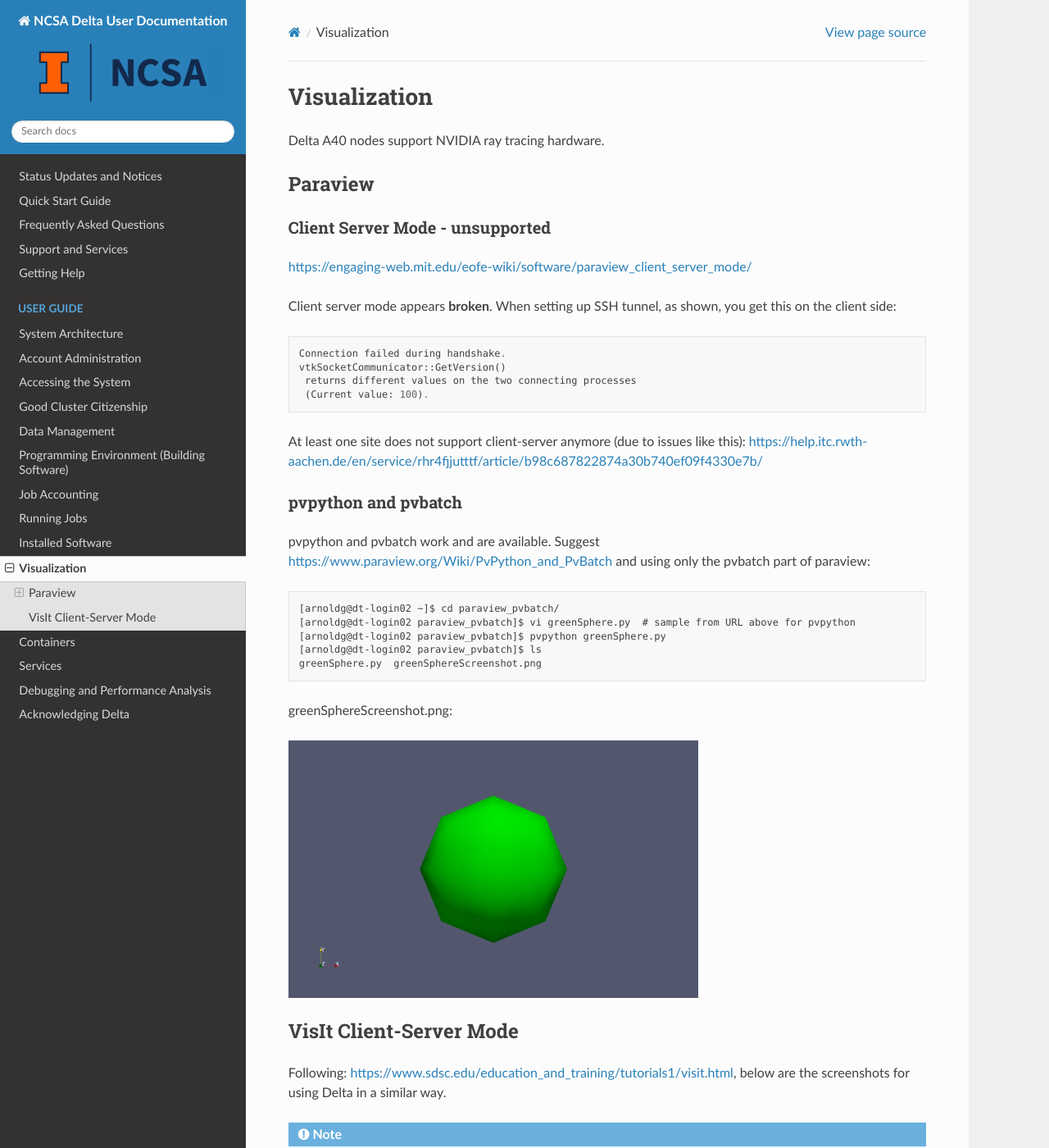
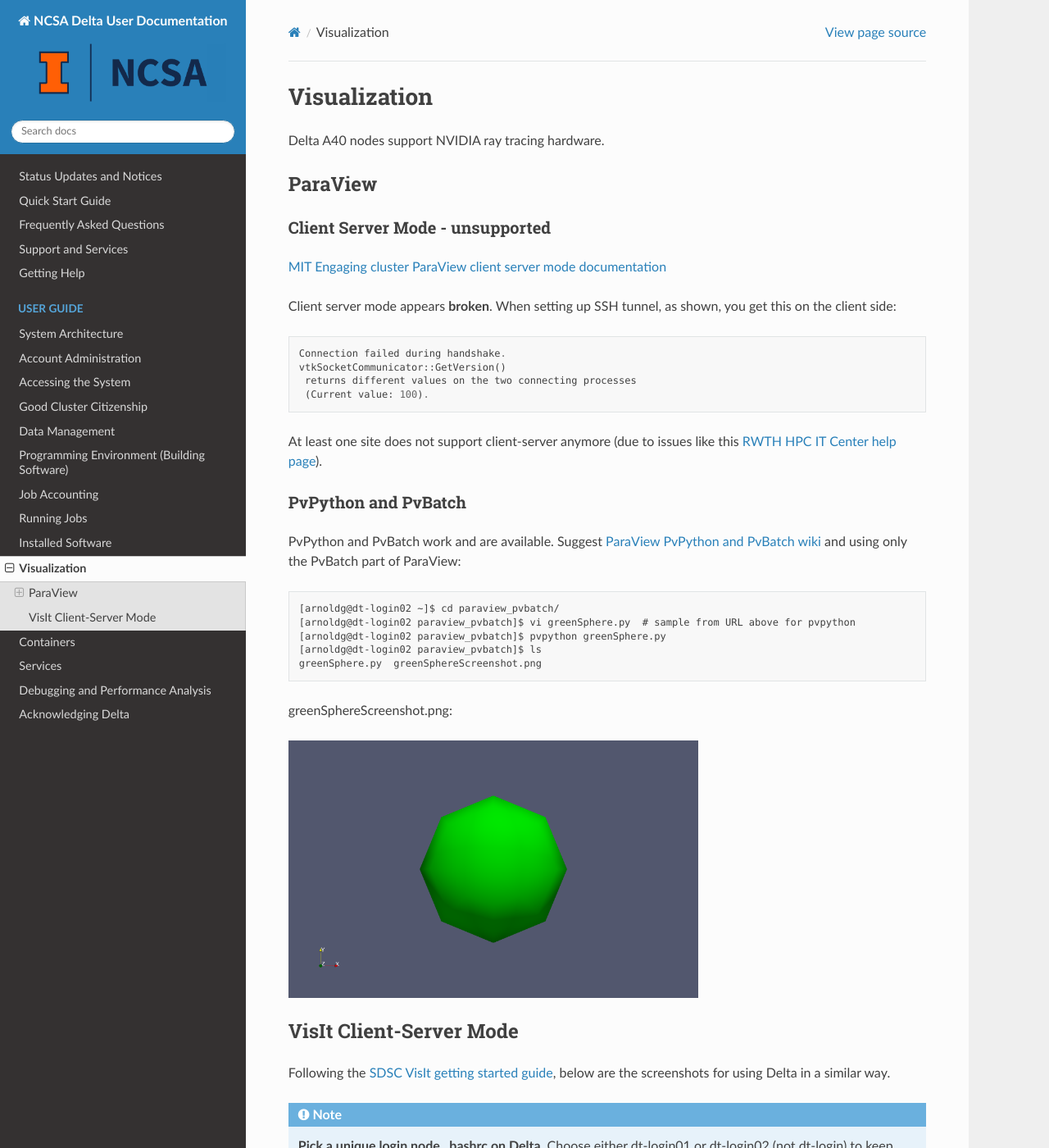
Before and after one commit to ncsa/Delta_doc, a Sphinx documentation site: the page built from docs/source/user_guide/visualization.rst, in a window 1280 px wide and 1400 px high. Shown: the whole window at 82% size. Built offline with Sphinx 7.4.7 and the Read the Docs theme 2.0.0, drawn with Linux system fonts in a browser that asks for light colours.

Commit message:
Update visualization.rst updated URLs
updated URLs to descriptive link text

```diff
--- a/docs/source/user_guide/visualization.rst
+++ b/docs/source/user_guide/visualization.rst
@@ -3,13 +3,13 @@ Visualization
 
 Delta A40 nodes support NVIDIA ray tracing hardware.
 
-Paraview
+ParaView
 ----------
 
 Client Server Mode - unsupported
 ~~~~~~~~~~~~~~~~~~~~~~~~~~~~~~~~
 
-https://engaging-web.mit.edu/eofe-wiki/software/paraview_client_server_mode/
+`MIT Engaging cluster ParaView client server mode documentation <https://engaging-web.mit.edu/eofe-wiki/software/paraview_client_server_mode/>`_
 
 Client server mode appears **broken**. When setting up SSH tunnel, as shown, you get this on the client side:
 
@@ -20,12 +20,12 @@ Client server mode appears **broken**. When setting up SSH tunnel, as shown, you
     returns different values on the two connecting processes
     (Current value: 100).
 
-At least one site does not support client-server anymore (due to issues like this): https://help.itc.rwth-aachen.de/en/service/rhr4fjjutttf/article/b98c687822874a30b740ef09f4330e7b/
+At least one site does not support client-server anymore (due to issues like this `RWTH HPC IT Center help page <https://help.itc.rwth-aachen.de/en/service/rhr4fjjutttf/article/b98c687822874a30b740ef09f4330e7b/>`_).
 
-pvpython and pvbatch
+PvPython and PvBatch
 ~~~~~~~~~~~~~~~~~~~~~
 
-pvpython and pvbatch work and are available. Suggest https://www.paraview.org/Wiki/PvPython_and_PvBatch and using only the pvbatch part of paraview:
+PvPython and PvBatch work and are available. Suggest `ParaView PvPython and PvBatch wiki <https://www.paraview.org/Wiki/PvPython_and_PvBatch>`_ and using only the PvBatch part of ParaView:
 
 .. code-block::
 
@@ -44,7 +44,7 @@ greenSphereScreenshot.png:
 VisIt Client-Server Mode
 -------------------------
 
-Following: https://www.sdsc.edu/education_and_training/tutorials1/visit.html, below are the screenshots for using Delta in a similar way.
+Following the `SDSC VisIt getting started guide <https://www.sdsc.edu/education_and_training/tutorials1/visit.html>`_, below are the screenshots for using Delta in a similar way.
 
 .. note::
    **Pick a unique login node, .bashrc on Delta.** Choose either dt-login01 or dt-login02 (not dt-login) to keep SSH tunnel connections working smoothly. Be sure to SSH to that login node **before** you proceed (if you have not logged into it before). VisIt cannot deal with the initial login confirmation of a new host key.
```
